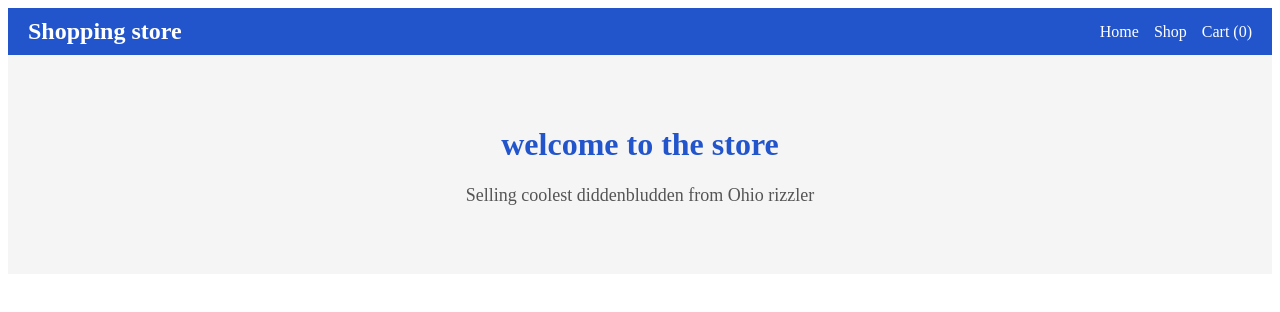
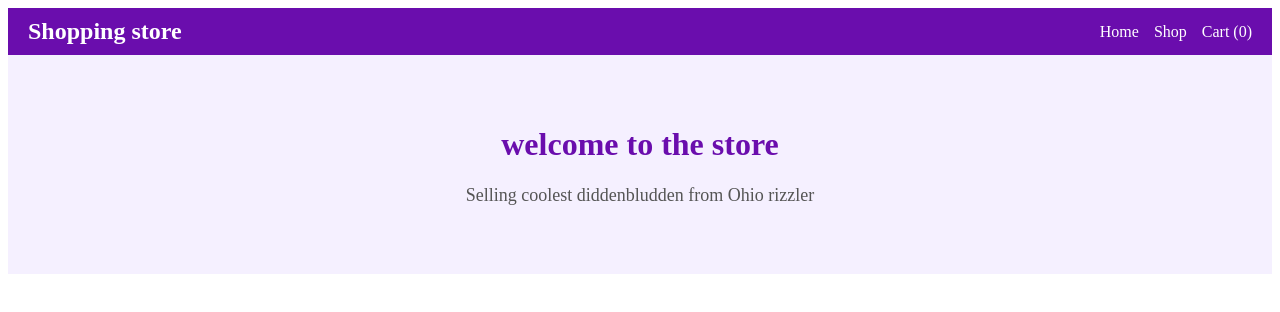
Before and after one commit to pradashades333/shopping-cart, a React (Vite) app: page / in a window 1280 px wide. Shown: the top 312 px of the page. Built offline with nearby package versions, Linux system fonts and the light colour scheme.

Commit message:
changed colors

```diff
--- a/src/components/Navbar.css
+++ b/src/components/Navbar.css
@@ -1,5 +1,5 @@
 nav {
-  background-color: #2255cc;
+  background-color: #6a0dad;
   padding: 10px 20px;
   color: white;
   display: flex;
--- a/src/pages/Cart.css
+++ b/src/pages/Cart.css
@@ -1,5 +1,6 @@
 h1 {
   text-align: center;
+  color: #6a0dad;
 }
 
 .cart-item {
@@ -19,7 +20,7 @@ h1 {
 }
 
 button {
-  background-color: #2255cc;
+  background-color: #6a0dad;
   color: white;
   border: none;
   padding: 5px 10px;
--- a/src/pages/Home.css
+++ b/src/pages/Home.css
@@ -1,11 +1,11 @@
 .home {
   text-align: center;
   padding: 50px;
-  background-color: #f5f5f5;
+  background-color: #f5f0ff;
 }
 
 .home h1 {
-  color: #2255cc;
+  color: #6a0dad;
 }
 
 .home p {
--- a/src/pages/Shop.css
+++ b/src/pages/Shop.css
@@ -11,6 +11,12 @@
   padding: 10px;
   width: 200px;
   text-align: center;
+  transition: transform 0.2s, box-shadow 0.2s;
+}
+
+.product-card:hover {
+  transform: scale(1.05);
+  box-shadow: 0 4px 12px rgba(106, 13, 173, 0.3);
 }
 
 .product-card img {
@@ -20,7 +26,7 @@
 }
 
 .product-card button {
-  background-color: #2255cc;
+  background-color: #6a0dad;
   color: white;
   border: none;
   padding: 8px 12px;
```
